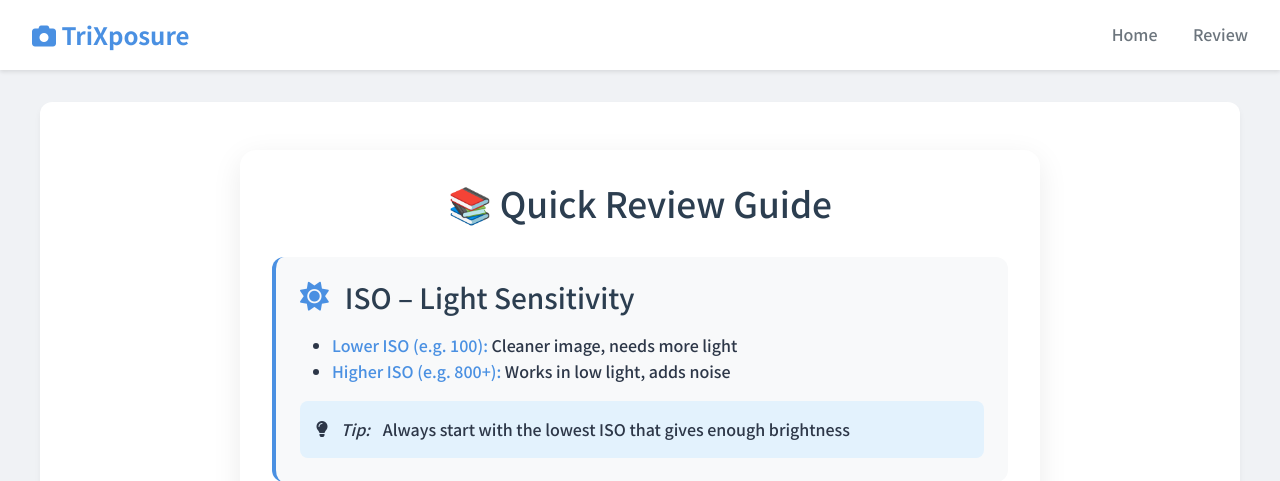
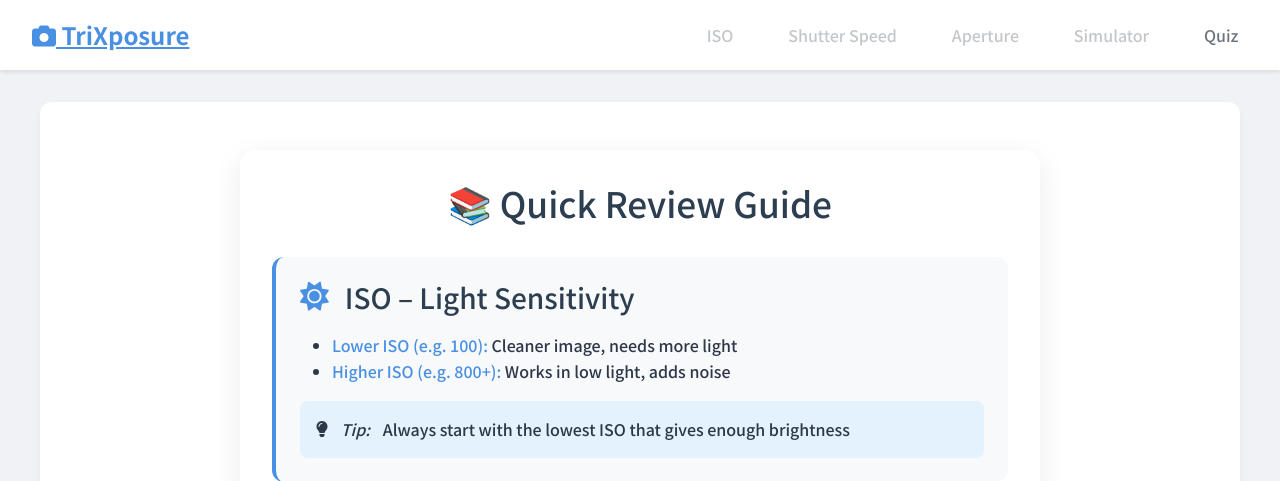
Before and after one commit to Ry3n-Huang/TriXposure, a Flask app: page /review in a window 1280 px wide. Shown: the top 481 px of the page. Run offline with Flask 3, Linux system fonts and the light colour scheme.

Commit message:
new commit

```diff
--- a/app.py
+++ b/app.py
@@ -30,6 +30,10 @@ def review():
         session['review_done'] = True
         return redirect(url_for('start_quiz'))
     return render_template('review.html')
+
+@app.route("/quiz")
+def quiz_home():
+    return render_template("quiz_home.html", active="quiz")
 
 @app.route('/start_quiz')
 def start_quiz():
--- a/templates/quiz_base.html
+++ b/templates/quiz_base.html
@@ -344,18 +344,31 @@
             font-weight: 500;
             color: #2b6cb0;
         }
+
+        .nav-links a            { padding:.3rem .6rem; border-radius:4px; }
+        .nav-links a.active     { background:#444; color:#fff !important; }
+        .nav-links a.disabled-link { pointer-events:none; opacity:.4; }
     </style>
 
 
 </head>
 <body>
     <nav>
-        <div class="nav-brand">
+        <a href="{{ url_for('home') }}" class="nav-brand">
             <i class="fas fa-camera"></i> TriXposure
-        </div>
+        </a>
         <div class="nav-links">
-            <a href="{{ url_for('home') }}">Home</a>
-            <a href="{{ url_for('review') }}">Review</a>
+            <!-- <a href="{{ url_for('home') }}">Home</a> -->
+
+            <!-- place-holders  -->
+            <a href="#"                                class="disabled-link">ISO</a>
+            <a href="#"                                class="disabled-link">Shutter Speed</a>
+            <a href="#"                                class="disabled-link">Aperture</a>
+            <a href="#"                                class="disabled-link">Simulator</a>
+
+            <!-- the new Quiz tab -->
+            <a href="{{ url_for('quiz_home') }}"       class="{% if active=='quiz' %}active{% endif %}">Quiz</a>
+            <!-- <a href="{{ url_for('review') }}">Review</a> -->
         </div>
     </nav>
 
--- a/templates/review.html
+++ b/templates/review.html
@@ -43,7 +43,7 @@
 
 
     <div class="d-flex justify-content-center align-items-center mt-4">
-        <a href="{{ url_for('home') }}" class="btn btn-primary me-3">
+        <a href="{{ url_for('quiz_home') }}" class="btn btn-primary me-3">
           <i class="fas fa-arrow-left"></i>
           Back to Quiz Dashboard
         </a>
```
Also changed, not shown: templates/home.html (+9 -6 lines), templates/quiz_home.html (added, +44 -0 lines).
